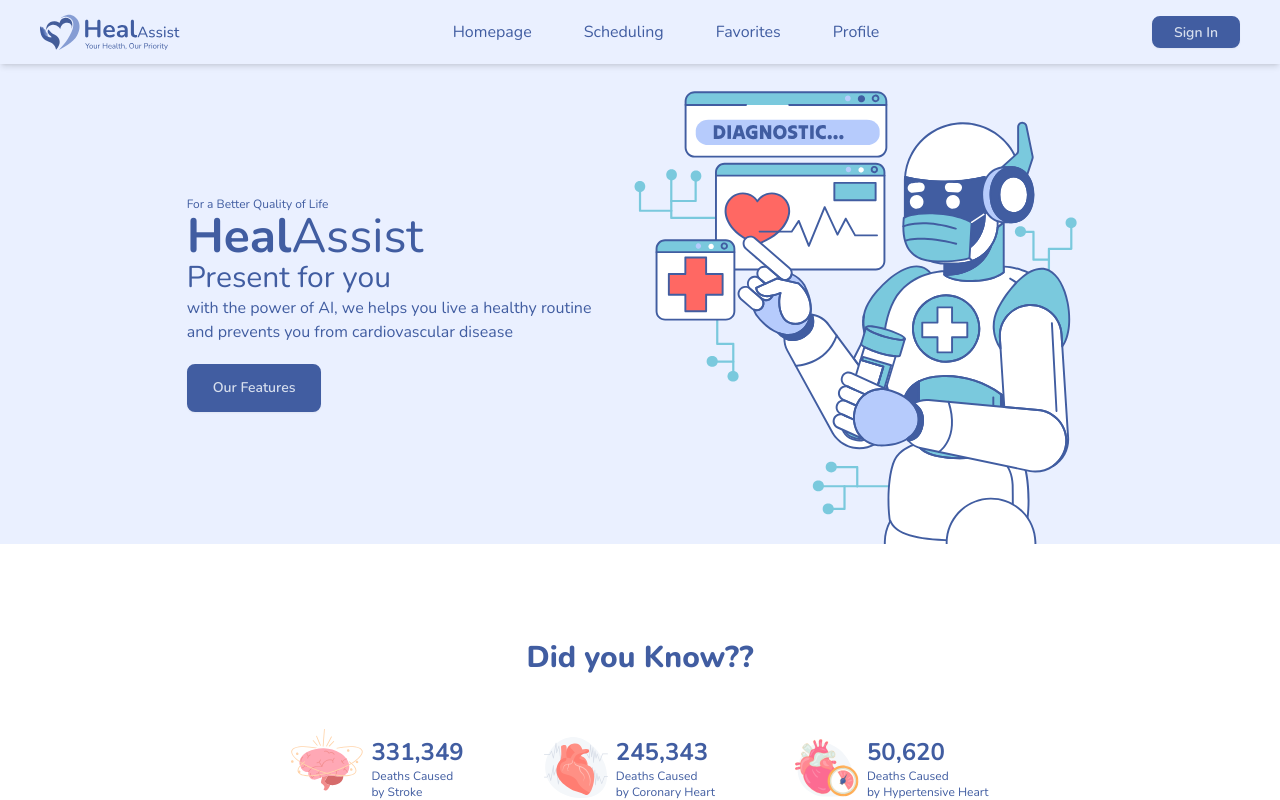
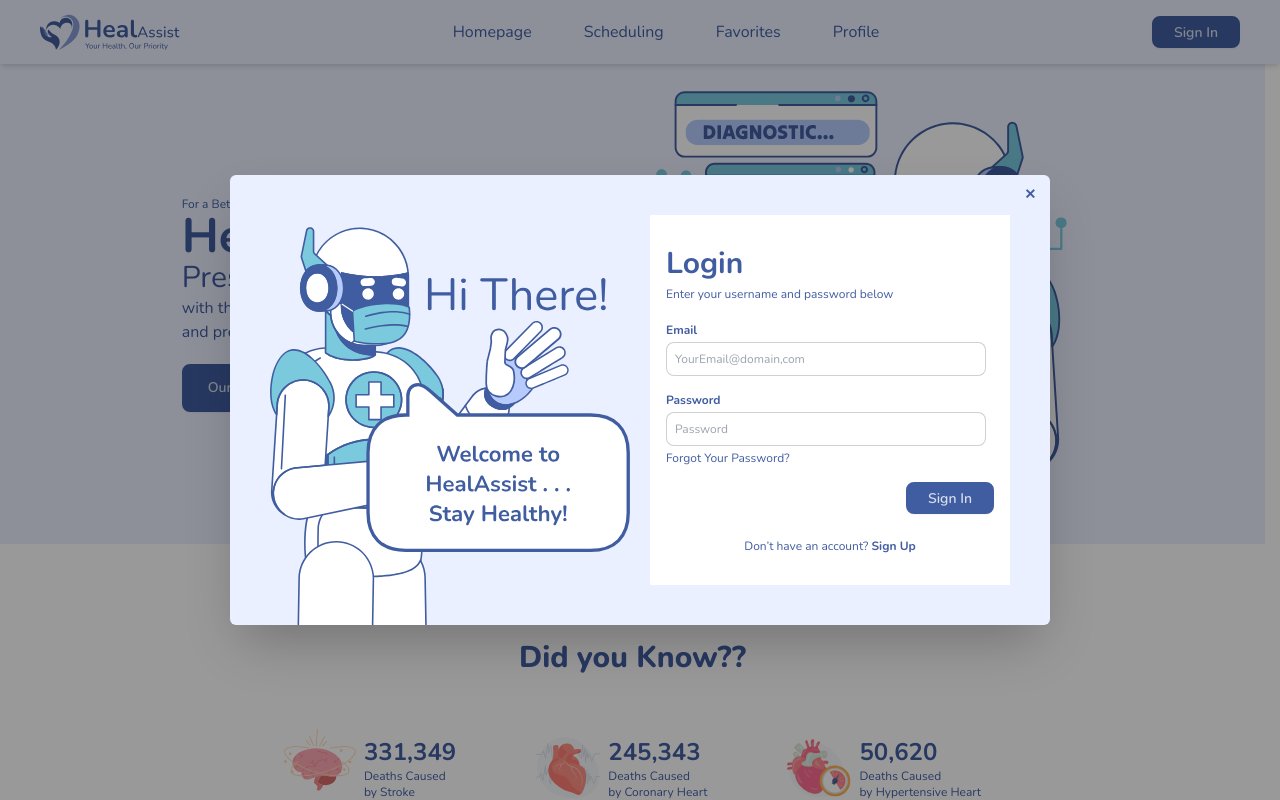
Before and after one commit to bagusrakaop/HealAssist, a Next.js app in the folder frontend/: page / in a window 1280 px wide. Both pictures are taken after a click on the button "Sign In". Shown: the top 800 px of the page. Built offline with nearby package versions, Linux system fonts and the light colour scheme.

Commit message:
feat: create login page

```diff
--- /dev/null
+++ b/frontend/src/app/components/signInModal.js
@@ -0,0 +1,52 @@
+import Image from "next/image";
+
+const SignInModal = ({ }) => {
+    return (
+      <>
+        <button className="btn btn-sm btn-primary mr-10" onClick={()=>document.getElementById('sign_in').showModal()}>Sign In</button>
+        <dialog id="sign_in" className="modal">
+          <div className="modal-box max-w-fit p-0 rounded-md bg-neutral text-primary">
+            <div className='flex justify-end m-1'>
+            <form method="dialog">
+              <button className="btn btn-sm btn-circle btn-ghost">✕</button>
+            </form>
+            </div>
+            <div className="grid grid-cols-2 gap-5 mx-10">
+              <div>
+                <Image src="/illustration-robot-signin.svg" alt="Robot with Sign In Illustration" objectPosition="bottom" width={360} height={360} priority />
+              </div>
+              <div className='bg-white my-0 flex flex-col gap-1 p-4 mb-10 place-content-center'>
+                <p className='text-3xl font-bold'>Login</p>
+                <p className='text-xs'>Enter your username and password below</p>
+                <div className='pt-4'>
+                  <form>
+                    <div className='text-xs flex flex-col gap-4'>
+                      <div className='flex flex-col gap-1'>
+                        <p className="font-bold">Email</p>
+                        <input type="text" placeholder="YourEmail@domain,com" className="input input-xs input-bordered w-full max-w-xs py-4" />
+                      </div>
+                      <div className='flex flex-col gap-1'>
+                        <p className="font-bold">Password</p>
+                        <input type="text" placeholder="Password" className="input input-xs input-bordered w-full max-w-xs py-4" />
+                        <p>Forgot Your Password?</p>
+                      </div>
+                      <div className='flex justify-end'>
+                        <button className="btn btn-sm btn-primary">Sign In</button>
+                      </div>
+                    </div>
+                  </form>
+                  <p className="text-xs text-center pt-6">
+                    <span>Don’t have an account? </span>
+                    <span className="font-bold">Sign Up</span>
+                  </p>
+                </div>
+
+              </div>
+            </div>
+          </div>
+      </dialog>
+      </>
+    );
+  };
+
+export default SignInModal;
--- a/frontend/src/app/layout.js
+++ b/frontend/src/app/layout.js
@@ -3,6 +3,8 @@ import { Nunito } from "next/font/google";
 import Image from "next/image";
 import "./globals.css";
 import { useState } from "react";
+
+import SignInModal from "./components/signInModal";
 
 const nunito = Nunito({
   weight: ["300", "400", "600", "700", "800"],
@@ -12,6 +14,7 @@ const nunito = Nunito({
 
 export default function RootLayout({ children }) {
   const [activeButton, setActiveButton] = useState(null);
+
   const handleButtonClick = (buttonName) => {
     setActiveButton(buttonName);
   };
@@ -37,9 +40,9 @@ export default function RootLayout({ children }) {
               Profile
             </button>
           </div>
-          <button onClick={() => handleButtonClick("auth")} className="btn btn-sm btn-primary mr-10">
-            Sign In
-          </button>
+          <div>
+          <SignInModal/>
+          </div>
         </div>
         <div className="mt-16">{children}</div>
       </body>
```
Also changed, not shown: frontend/public/illustration-robot-signin.svg (added).
